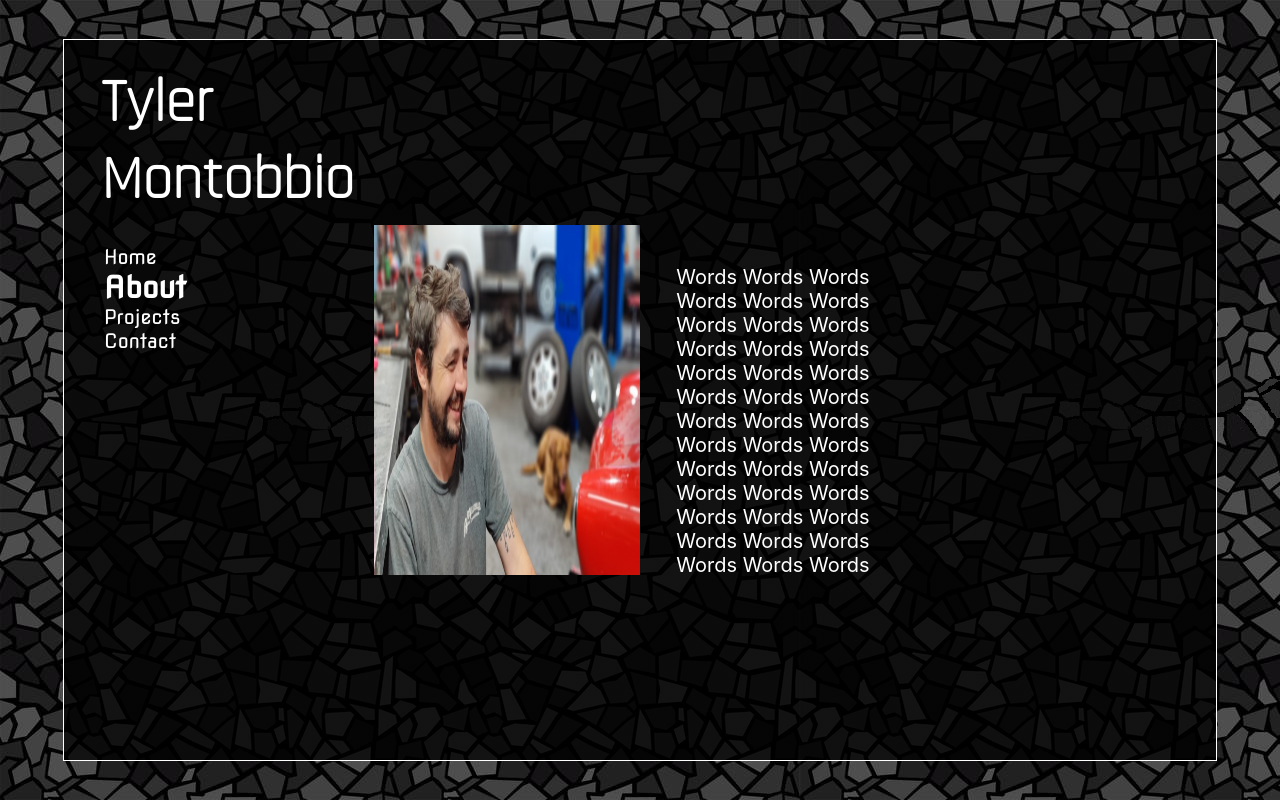
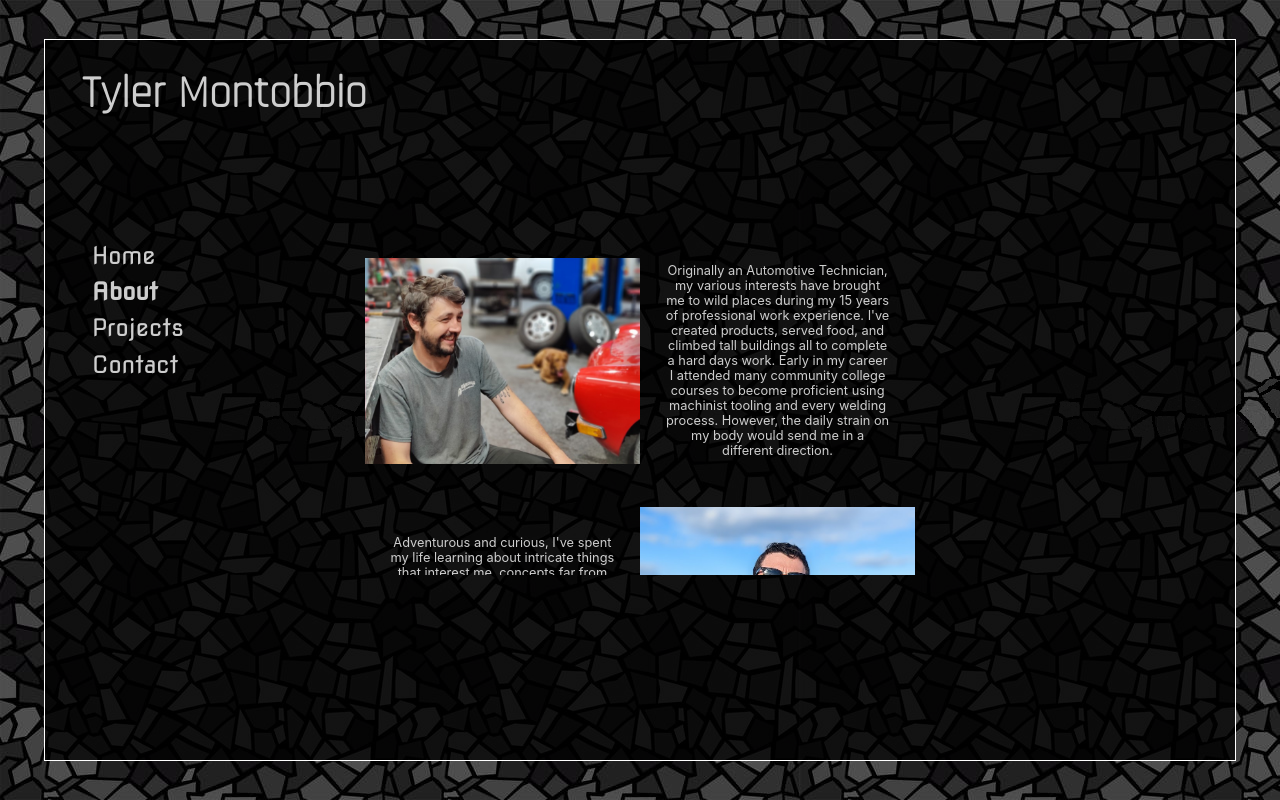
Before and after one commit to tmontobbio/tmontobbio-dev, a React (Create React App) app: page /about in a window 1280 px wide. Built offline with nearby package versions, Linux system fonts and the light colour scheme.

Commit message:
descriptions, formatting, relative font sizing

```diff
--- a/src/App.css
+++ b/src/App.css
@@ -1,28 +1,58 @@
+::-webkit-scrollbar {
+  display: none;
+}
+
 html {
   background-image: url("./components/img/black-geo.jpg");
-  color: white;
+  color: rgba(255, 255, 255, 0.8);
 }
 
 h1 {
-  font-size: 60px;
+  text-align: left;
+  font-size: 3.5vw;
   font-family: 'Rajdhani', sans-serif;
   margin: 25px 0px 0px 37px;
+}
+
+h2 {
+  text-align: center;
+  font-size: 2vw;
+  font-family: 'Rajdhani', sans-serif;
+  /* margin: 25px 0px 0px 37px; */
+}
+
+p {
+  text-align: center;
+  font-size: 1vw;
 }
 
 ul {
   list-style-type: none;
 }
 
+img {
+  object-fit: scale-down;
+}
+
+li:hover {
+  color: rgb(143, 143, 143);
+}
+
 a:visited,
 a:link {
   text-decoration: none;
-  color: rgb(255, 255, 255);
+  color: rgba(255, 255, 255, 0.8);
 }
 
-p {
-  text-align: center;
-  font-size: 20px;
-  padding: 20px;
+span {
+  margin: auto;
+  padding: 2vw;
+}
+
+.nav-sel {
+  margin: .9vh;
+  font-size: 3vh;
+  font-family: 'Nova Square', cursive;
 }
 
 .project-img {
@@ -41,88 +71,8 @@ p {
 
 
 .contact-icon {
-  height: 25px;
-  width: 25px;
-}
-
-.contact-icon:hover {
-  height: 50px;
-  width: 50px;
-}
-
-.con-sel:hover {
-  font-size: 60px;
-  color: red;
-}
-
-.nav-sel:hover {
-  font-size: 40px;
-  color: red;
-}
-
-#nav-list {
-  font-family: 'Nova Square', cursive;
-  font-size: 20px;
-}
-
-#contact-list {
-  font-family: 'Rajdhani', sans-serif;
-  font-size: 35px;
-}
-
-#content {
-  background-color: rgba(0, 0, 0, 0.759);
-  position: absolute;
-  margin: auto;
-  top: 0;
-  left: 0;
-  right: 0;
-  bottom: 0;
-  border: 1px solid white;
-  height: 90%;
-  width: 90%;
-  display: grid;
-  gap: 10px;
-  grid-template-columns: 300px auto 300px;
-  grid-template-rows: 175px auto 175px;
-}
-
-#header {
-  width: 275px;
-  grid-row-start: 1;
-  grid-row-end: 2;
-  grid-column-start: 1;
-  grid-column-end: 1;
-}
-
-#nav {
-  width: 100px;
-  grid-row-start: 2;
-  grid-row-end: 2;
-  grid-column-start: 1;
-  grid-column-end: 1;
-}
-
-#home {
-  font-size: 200px;
-}
-
-#projects {
-  display: grid;
-  overflow-y: scroll;
-  width: 100%;
-  height: 100%;
-  grid-template-columns: 1fr 1fr;
-  grid-template-rows: auto auto;
-}
-
-#about {
-  display: grid;
-  overflow-y: scroll;
-  width: 100%;
-  height: 100%;
-  grid-template-columns: 1fr 1fr;
-  grid-template-rows: auto auto;
+  height: 4vw;
+  width: 4vh;
 }
 
 .grid-item-1 {
@@ -161,6 +111,63 @@ p {
   grid-column-end: 2;
 }
 
-::-webkit-scrollbar {
-  display: none;
+
+#home {
+  font-size: 20vh;
 }
+
+#contact-list {
+  font-family: 'Rajdhani', sans-serif;
+  font-size: 5vw;
+}
+
+#content {
+  background-color: rgba(0, 0, 0, 0.759);
+  position: absolute;
+  margin: auto;
+  top: 0;
+  left: 0;
+  right: 0;
+  bottom: 0;
+  border: 1px solid white;
+  height: 90%;
+  width: 93%;
+  display: grid;
+  gap: 10px;
+  column-gap: 20px;
+  grid-template-columns: 300px auto 300px;
+  grid-template-rows: 175px auto 175px;
+}
+
+#header {
+  grid-row-start: 1;
+  grid-row-end: 2;
+  grid-column-start: 1;
+  grid-column-end: 3;
+}
+
+#nav {
+  width: 100px;
+  grid-row-start: 2;
+  grid-row-end: 2;
+  grid-column-start: 1;
+  grid-column-end: 1;
+}
+
+#projects {
+  display: grid;
+  overflow-y: scroll;
+  width: 100%;
+  height: 100%;
+  grid-template-columns: 1fr 1fr;
+  grid-template-rows: auto auto;
+}
+
+#about {
+  display: grid;
+  overflow-y: scroll;
+  width: 100%;
+  height: 100%;
+  grid-template-columns: 1fr 1fr;
+  grid-template-rows: auto auto;
+}
--- a/src/components/About.js
+++ b/src/components/About.js
@@ -7,10 +7,10 @@ import me4 from "./img/me4.jpg"
 export default function About() {
     return (
         <div id="about" className="child" >
-            <img src={me1} className="grid-item-1" /><span><p>Words Words Words Words Words Words Words Words Words Words Words Words Words Words Words Words Words Words Words Words Words Words Words Words Words Words Words Words Words Words Words Words Words Words Words Words Words Words Words Words Words Words Words Words Words Words Words</p></span>
-            <img src={me2} className="grid-item-2" /><span><p>Words Words Words Words Words Words Words Words Words Words Words Words Words Words Words Words Words Words Words Words Words Words Words Words Words Words Words Words Words Words Words Words Words Words Words Words Words Words Words Words Words Words Words Words Words Words Words</p></span>
-            <img src={me3} className="grid-item-3" /><span><p>Words Words Words Words Words Words Words Words Words Words Words Words Words Words Words Words Words Words Words Words Words Words Words Words Words Words Words Words Words Words Words Words Words Words Words Words Words Words Words Words Words Words Words Words Words Words Words</p></span>
-            <img src={me4} className="grid-item-4" /><span><p>Words Words Words Words Words Words Words Words Words Words Words Words Words Words Words Words Words Words Words Words Words Words Words Words Words Words Words Words Words Words Words Words Words Words Words Words Words Words Words Words Words Words Words Words Words Words Words</p></span>
+            <img src={me1} className="grid-item-1" /><span><p>Originally an Automotive Technician, my various interests have brought me to wild places during my 15 years of professional work experience.  I've created products, served food, and climbed tall buildings all to complete a hard days work.  Early in my career I attended many community college courses to become proficient using machinist tooling and every welding process.  However, the daily strain on my body would send me in a different direction.</p></span>
+            <img src={me2} className="grid-item-2" /><span><p>Adventurous and curious, I've spent my life learning about intricate things that interest me, concepts far from my field, the problems I must work hard to solve.  As a man of many hobbies, there is no shortage of content to view and concepts to learn.  All of this I know about myself, led me to pursure software engineering.</p></span>
+            <img src={me3} className="grid-item-3" /><span><p>Naturally born a problem solver, there are few projects in life I wouldn't attempt.  I built my own camper van that I lived in and traveled for the better part of two years. I've framed, wired, roofed, and finished a shelter that I lived in for a year.  Tools have always been my language, and in code there's no shortage of tools.  I love to fix, build, create and learn.</p></span>
+            <img src={me4} className="grid-item-4" /><span><p>This page wouldn't be complete without a section about Bug.  I could dedicate an entire website to her, which I just might do!  This dog has gotten me throug the hardest of times, and I endlessly value the companionship provided by our furry friends.  Get outside, fix some stuff, take a hike!</p></span>
         </div >
     )
 }
--- a/src/components/Contact.js
+++ b/src/components/Contact.js
@@ -12,9 +12,9 @@ export default function Contact() {
     return (
         <div className="child">
             <ul id="contact-list">
-                <a href="mailto:tylermontobbio@gmail.com" target="_blank"><li className="con-sel"><img src={gmail} alt="gmail-icon" className="contact-icon" />mail</li></a>
-                <a href="https://www.linkedin.com/in/tmontobbio" target="_blank"><li className="con-sel"><img src={linkedin} alt="linkedin-icon" className="contact-icon" />linkedin</li></a>
-                <a href="https://github.com/tmontobbio" target="_blank"><li className="con-sel"><img src={github} alt="github-icon" className="contact-icon" />github</li></a>
+                <a href="mailto:tylermontobbio@gmail.com" target="_blank"><li><img src={gmail} alt="gmail-icon" className="contact-icon" />mail</li></a>
+                <a href="https://www.linkedin.com/in/tmontobbio" target="_blank"><li><img src={linkedin} alt="linkedin-icon" className="contact-icon" />linkedin</li></a>
+                <a href="https://github.com/tmontobbio" target="_blank"><li><img src={github} alt="github-icon" className="contact-icon" />github</li></a>
             </ul>
         </div>
     )
--- a/src/components/Projects.js
+++ b/src/components/Projects.js
@@ -7,14 +7,20 @@ export default function Projects() {
     <div id="projects" className="child">
       <img src={movieHunter} alt="movie-hunter" className="grid-item-1" />
       <span>
+        <h2>
+          Movie Hunter
+        </h2>
         <p>
-          About Movie Hunter...
+          A web app build on React.js & Rails frameworks.  This site demonstrates RESTful API queries, user authentication and cookies, sensitive data encryption, and redundant API models.  This full-stack application utilizes custom routing, and validators.  The back-end logic written in Ruby allows users to create/read/update/destroy models.  The IMDB ID's are used as params and allow users to also link directly to the IMDB page associated with their movie.
         </p>
       </span>
       <img src={dogIM} alt="dog-im" className="grid-item-2" />
       <span>
+        <h2>
+          Dog IM
+        </h2>
         <p>
-          About DOG IM...
+          A web app build on React.js & Rails frameworks.  Dog IM was a project that enabled me to demonstrate my ability to create a my own API and PostgreSQL database.  As a huge dog lover, I decided to take the average chat app and put a little dog-based twist on it - "Dog IM - an instant messenger for pups!".  Future updates will include web-sockets for real-time messanging, currently this site acts as a forum, where users must refresh the page for new messages.
         </p>
       </span>
     </div>
```
